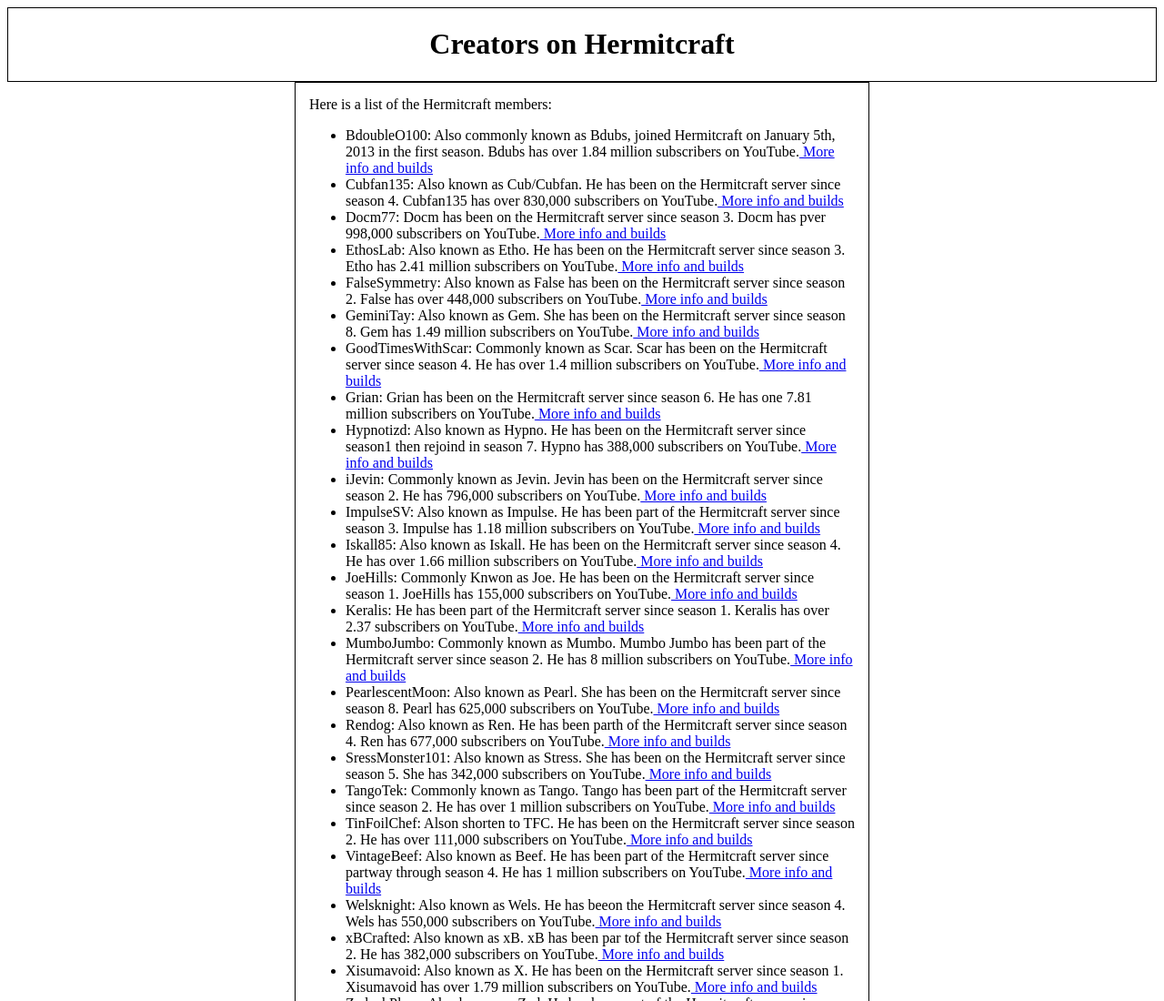
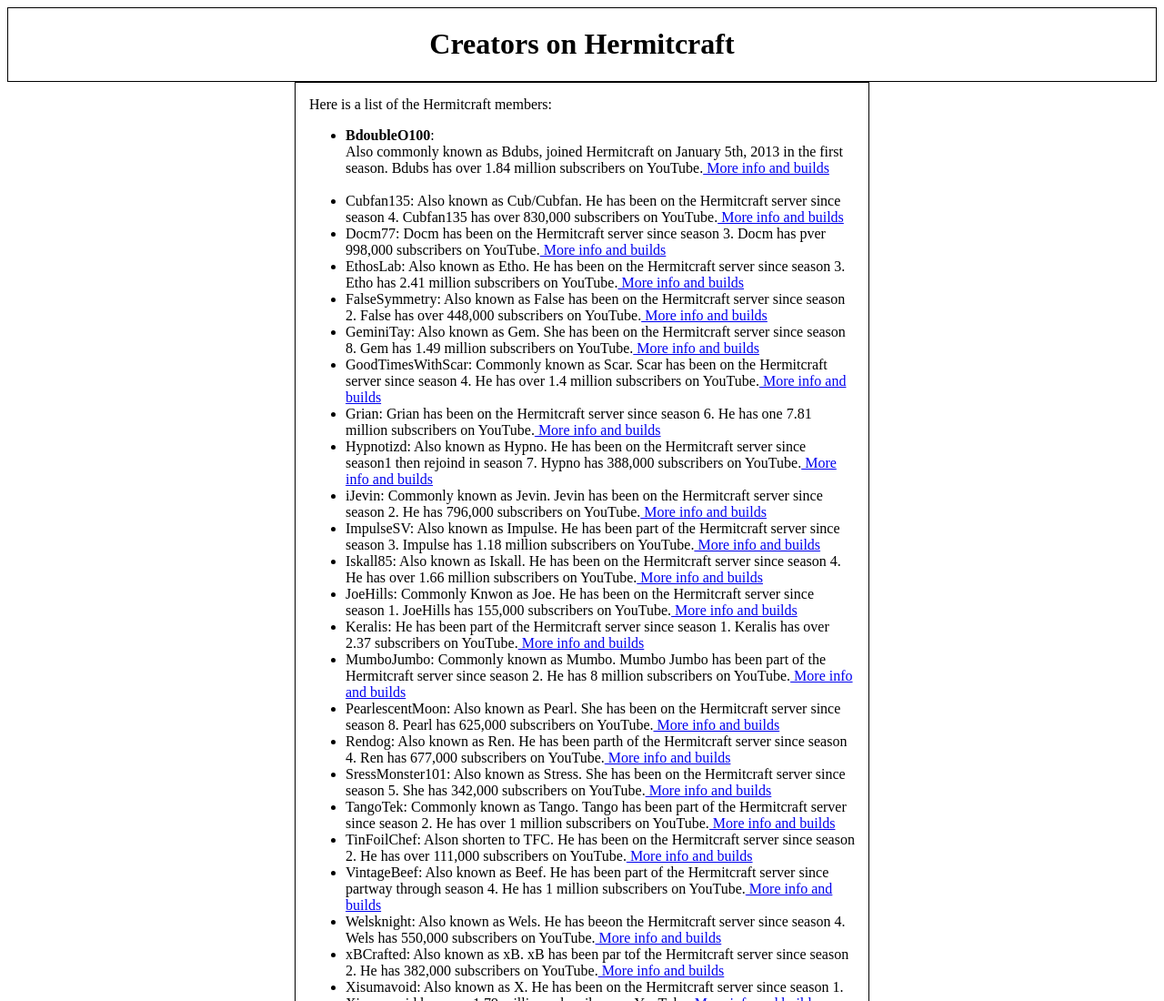
Before and after one commit to Grayson4/Promotional-website.github.io, a plain HTML site: page childPages/The creators on Hermitcraft.html in a window 1280 px wide. Shown: the top 1100 px of the page at 91% size. Drawn offline with Linux system fonts and the light colour scheme.

Commit message:
creators test

```diff
--- a/childPages/The creators on Hermitcraft.html
+++ b/childPages/The creators on Hermitcraft.html
@@ -72,9 +72,9 @@
     <section>
       <header>Here is a list of the Hermitcraft members:</header>
       <ul>
-        <li>BdoubleO100:
-          Also commonly known as Bdubs, joined Hermitcraft on January 5th, 2013 in the first season. Bdubs has over 1.84 million subscribers on YouTube.<a href="https://hermitcraft.fandom.com/wiki/BdoubleO100#:~:text=Advertisement-,Season%201,member%20of%20the%20B%2DTeam."> More info and builds</a></li>
-
+        <li><strong>BdoubleO100</strong>:
+          <br>Also commonly known as Bdubs, joined Hermitcraft on January 5th, 2013 in the first season. Bdubs has over 1.84 million subscribers on YouTube.<a href="https://hermitcraft.fandom.com/wiki/BdoubleO100#:~:text=Advertisement-,Season%201,member%20of%20the%20B%2DTeam."> More info and builds</a></li>
+        <br>
         <li>Cubfan135:
           Also known as Cub/Cubfan. He has been on the Hermitcraft server since season 4. Cubfan135 has over 830,000 subscribers on YouTube.<a href="https://hermitcraft.fandom.com/wiki/Cubfan135"> More info and builds</a></li>
 
```
